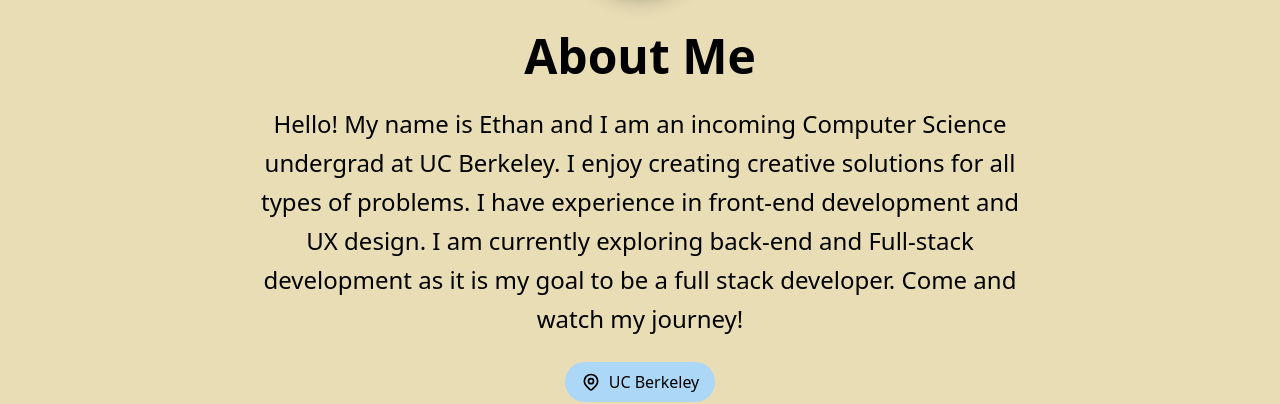
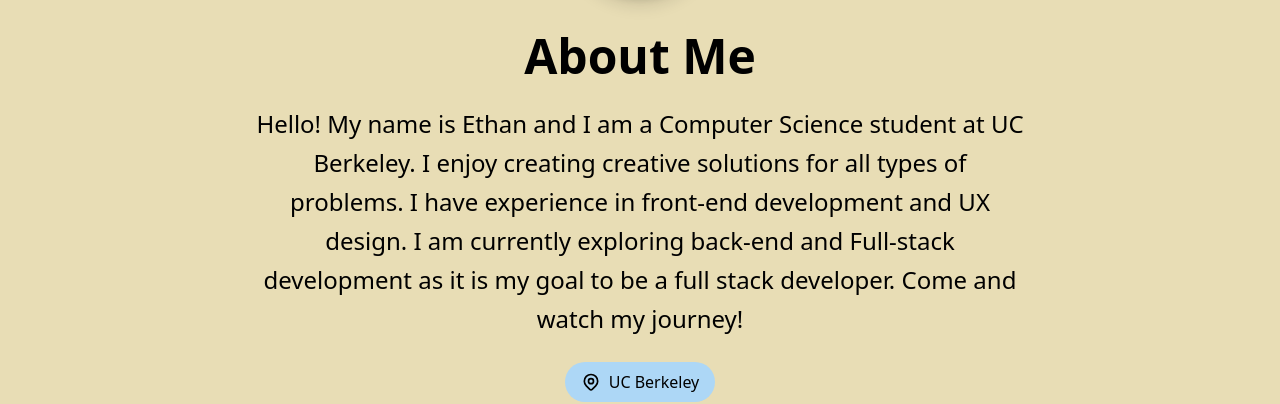
Before and after one commit to ET5008/ET-Portfolio, a React (Vite) app in the folder client/: page / in a window 1280 px wide. Shown: the part 976-1380 px from the top of the page. Built offline with nearby package versions, Linux system fonts and the light colour scheme.

Commit message:
1.2.1 Small updates to personal info

```diff
--- a/client/src/data/personal-info.js
+++ b/client/src/data/personal-info.js
@@ -3,15 +3,15 @@ export const personalInfo = {
   name: 'Ethan Tran',
   title: 'Computer Science Student & Developer',
   tagline: 'Bridging gaps in business with technology',
-  bio: 'Hello! My name is Ethan and I am an incoming Computer Science undergrad at UC Berkeley. I enjoy creating creative solutions for all types of problems. I have experience in front-end development and UX design. I am currently exploring back-end and Full-stack development as it is my goal to be a full stack developer. Come and watch my journey!',
+  bio: 'Hello! My name is Ethan and I am a Computer Science student at UC Berkeley. I enjoy creating creative solutions for all types of problems. I have experience in front-end development and UX design. I am currently exploring back-end and Full-stack development as it is my goal to be a full stack developer. Come and watch my journey!',
   location: 'UC Berkeley',
-  email: 'your-email@example.com', // TODO: Update with actual email
+  email: 'tran.ethan.000@gmail.com',
   availability: 'Open to opportunities',
   resume: '/assets/resume.pdf', // TODO: Add resume file
   social: {
-    github: 'https://github.com/yourusername', // TODO: Update with actual GitHub
-    linkedin: 'https://linkedin.com/in/yourusername', // TODO: Update with actual LinkedIn
-    email: 'mailto:your-email@example.com' // TODO: Update with actual email
+    github: 'https://github.com/ET5008', // TODO: Update with actual GitHub
+    linkedin: 'https://www.linkedin.com/in/ethan-tran-24713a266/', // TODO: Update with actual LinkedIn
+    email: 'mailto:tran.ethan.000@gmail.com'
   },
   image: '/assets/profile.jpg', // TODO: Add profile image
   contactMessage: 'Feel free to follow all my socials and reach out!'
```
